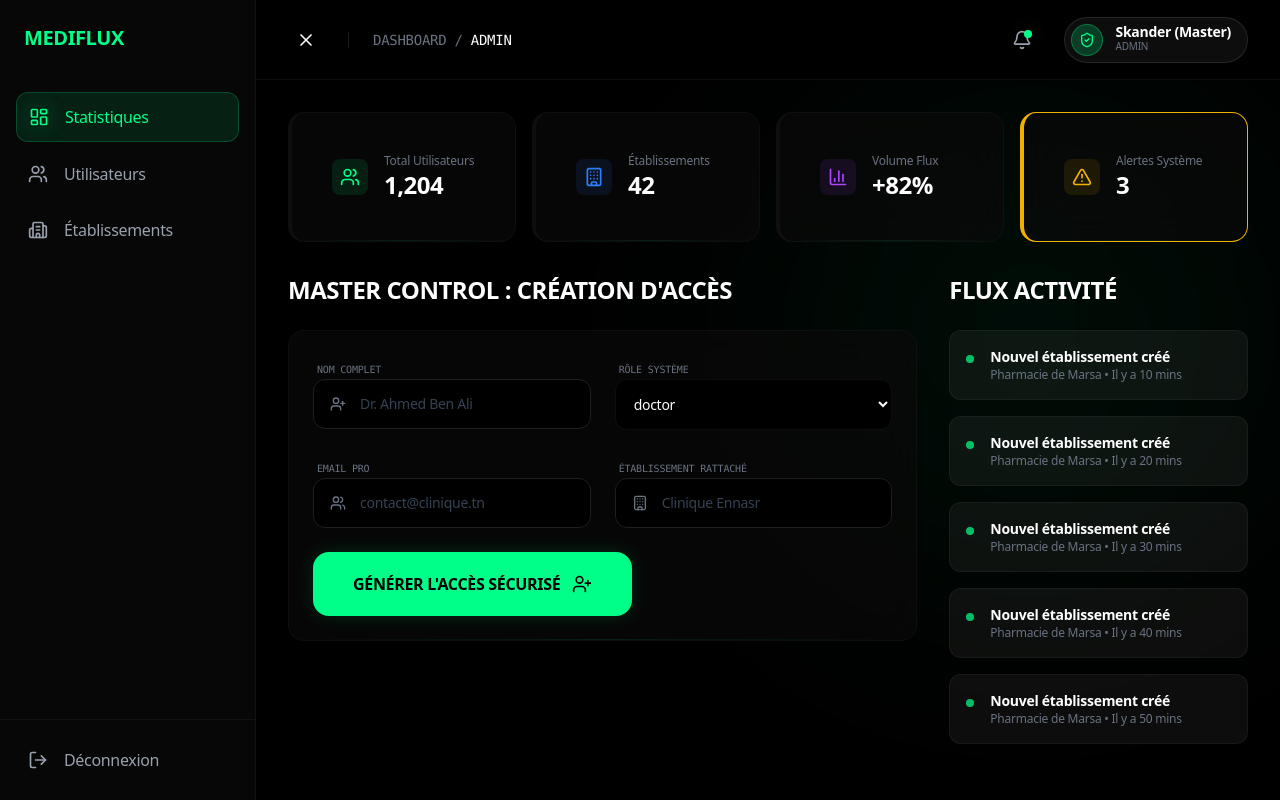
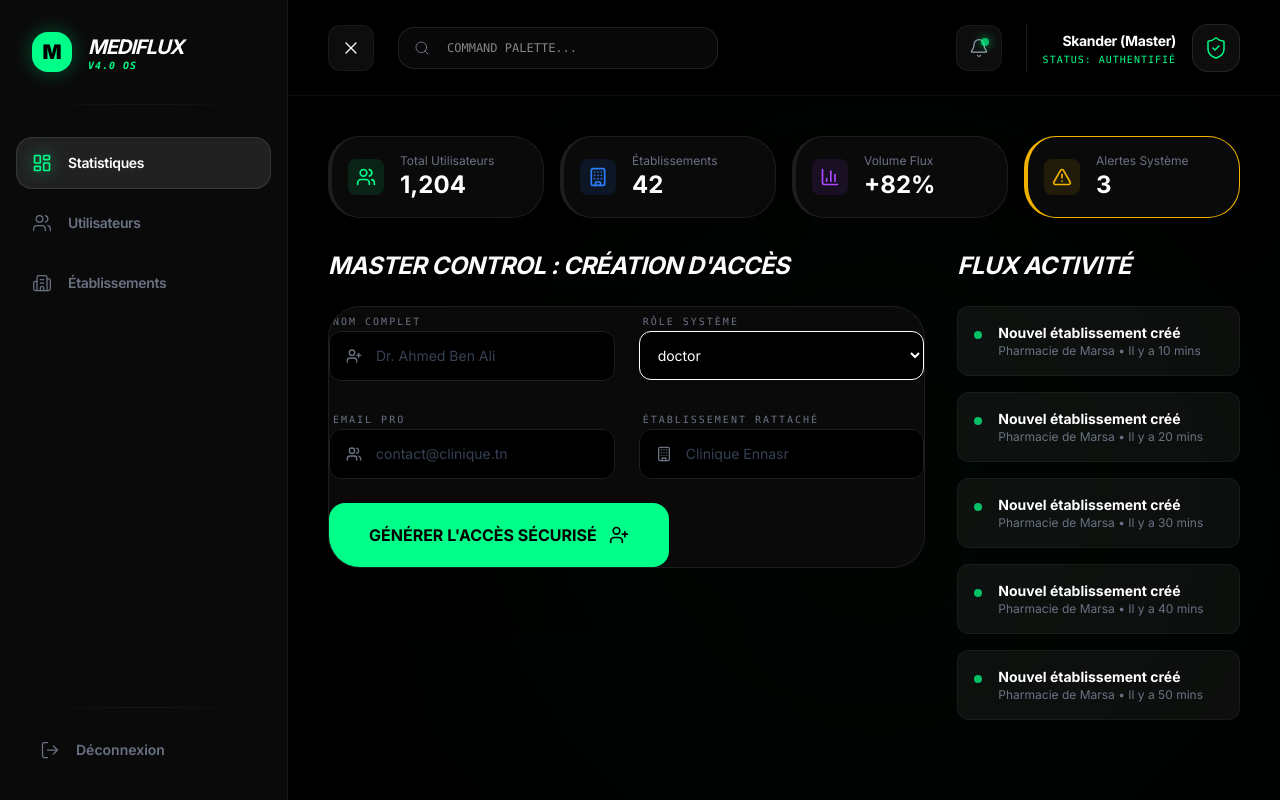
Before and after one commit to skander20057/medifluxvfx, a Next.js app: page /admin in a window 1280 px wide. Built offline with nearby package versions, Linux system fonts and the light colour scheme; no server answers.

Commit message:
Design: complete Neo-Digital Premium UI overhaul (V4)

```diff
--- a/src/components/layout/DashboardLayout.tsx
+++ b/src/components/layout/DashboardLayout.tsx
@@ -13,23 +13,25 @@ import {
   Menu,
   X,
   ShieldCheck,
-  Bell
+  Bell,
+  Search
 } from "lucide-react";
 import { createClient } from "@/lib/supabaseClient";
+import { motion, AnimatePresence } from "framer-motion";
 
 interface SidebarItem {
   title: string;
-  icon: React.ReactNode;
+  icon: React.ElementType;
   href: string;
   role: string[];
 }
 
 const sidebarItems: SidebarItem[] = [
-  { title: "Statistiques", icon: <LayoutDashboard className="w-5 h-5" />, href: "/admin", role: ["admin"] },
-  { title: "Utilisateurs", icon: <Users className="w-5 h-5" />, href: "/admin/users", role: ["admin"] },
-  { title: "Établissements", icon: <Building2 className="w-5 h-5" />, href: "/admin/clinics", role: ["admin"] },
-  { title: "Consultations", icon: <Stethoscope className="w-5 h-5" />, href: "/doctor", role: ["doctor"] },
-  { title: "Ordonnances", icon: <Pill className="w-5 h-5" />, href: "/pharmacy", role: ["pharmacy"] },
+  { title: "Statistiques", icon: LayoutDashboard, href: "/admin", role: ["admin"] },
+  { title: "Utilisateurs", icon: Users, href: "/admin/users", role: ["admin"] },
+  { title: "Établissements", icon: Building2, href: "/admin/clinics", role: ["admin"] },
+  { title: "Consultations", icon: Stethoscope, href: "/doctor", role: ["doctor"] },
+  { title: "Flux Ordonnances", icon: Pill, href: "/pharmacy", role: ["pharmacy"] },
 ];
 
 export const DashboardLayout = ({
@@ -53,93 +55,133 @@ export const DashboardLayout = ({
   const currentRoleItems = sidebarItems.filter(item => item.role.includes(role));
 
   return (
-    <div className="flex min-h-screen bg-bg-main text-white font-sans overflow-hidden">
+    <div className="flex min-h-screen bg-black text-white font-inter selection:bg-accent-green/20">
       {/* Sidebar */}
       <aside
         className={`
-          ${isOpen ? "w-64" : "w-20"}
-          bg-bg-surface border-r border-white/5
-          transition-all duration-300 ease-in-out
-          flex flex-col z-50
+          ${isOpen ? "w-72" : "w-24"}
+          bg-[#0A0A0B] border-r border-white/5
+          transition-all duration-500 cubic-bezier(0.4, 0, 0.2, 1)
+          flex flex-col z-50 relative
         `}
       >
-        <div className="p-6 flex items-center justify-between">
-          {isOpen ? (
-            <h2 className="text-xl font-bold tracking-tighter text-accent-green">MEDIFLUX</h2>
-          ) : (
-            <div className="w-8 h-8 bg-accent-green rounded-lg flex items-center justify-center">
-              <span className="text-black font-bold">M</span>
+        <div className="p-8 flex items-center gap-4">
+          <div className="w-10 h-10 bg-accent-green rounded-2xl flex items-center justify-center shadow-[0_0_20px_rgba(0,255,136,0.3)]">
+            <span className="text-black font-black text-xl">M</span>
           </div>
+          {isOpen && (
+            <motion.h2
+              initial={{ opacity: 0, x: -10 }}
+              animate={{ opacity: 1, x: 0 }}
+              className="text-xl font-bold tracking-tighter"
+            >
+              MEDIFLUX <span className="text-[10px] font-mono text-accent-green block leading-none tracking-widest">v4.0 OS</span>
+            </motion.h2>
           )}
         </div>
 
-        <nav className="flex-1 px-4 space-y-2 mt-4">
-          {currentRoleItems.map((item) => (
+        {/* Separator Fade */}
+        <div className="mx-8 h-px bg-gradient-to-r from-transparent via-white/5 to-transparent" />
+
+        <nav className="flex-1 px-4 space-y-2 mt-8">
+          {currentRoleItems.map((item) => {
+            const Icon = item.icon;
+            const isActive = pathname === item.href;
+            return (
               <Link
                 key={item.href}
                 href={item.href}
                 className={`
-                flex items-center gap-4 p-3 rounded-xl transition-all group
-                ${pathname === item.href ? "bg-accent-green/10 text-accent-green border border-accent-green/20" : "hover:bg-white/5 text-gray-400"}
+                  flex items-center gap-4 p-4 rounded-2xl transition-all duration-300 group relative
+                  ${isActive ? "bg-white/5 text-white" : "text-gray-500 hover:text-white hover:bg-white/[0.02]"}
                 `}
               >
-              <div className={pathname === item.href ? "text-accent-green shadow-glow" : "group-hover:text-white"}>
-                {item.icon}
-              </div>
-              {isOpen && <span className="font-medium">{item.title}</span>}
+                {isActive && (
+                  <motion.div
+                    layoutId="active-pill"
+                    className="absolute inset-0 bg-white/5 rounded-2xl border border-white/10"
+                    transition={{ type: "spring", bounce: 0.2, duration: 0.6 }}
+                  />
+                )}
+                <Icon
+                  strokeWidth={isActive ? 2 : 1.5}
+                  className={`w-5 h-5 relative z-10 ${isActive ? "text-accent-green drop-shadow-[0_0_8px_rgba(0,255,136,0.5)]" : "group-hover:text-white"}`}
+                />
+                {isOpen && <span className="font-semibold text-sm relative z-10 tracking-tight">{item.title}</span>}
               </Link>
-          ))}
+            );
+          })}
         </nav>
 
-        <div className="p-4 border-t border-white/5 mt-auto">
+        {/* Bottom Section */}
+        <div className="p-6 mt-auto space-y-4">
+          <div className="h-px bg-gradient-to-r from-transparent via-white/5 to-transparent" />
           <button
             onClick={handleLogout}
-            className="flex items-center gap-4 p-3 w-full rounded-xl hover:bg-red-500/10 text-gray-400 hover:text-red-500 transition-all"
+            className="flex items-center gap-4 p-4 w-full rounded-2xl text-gray-500 hover:text-red-500 hover:bg-red-500/5 transition-all duration-300 group"
           >
-            <LogOut className="w-5 h-5" />
-            {isOpen && <span className="font-medium">Déconnexion</span>}
+            <LogOut strokeWidth={1.5} className="w-5 h-5 group-hover:drop-shadow-[0_0_8px_rgba(239,68,68,0.5)]" />
+            {isOpen && <span className="font-semibold text-sm">Déconnexion</span>}
           </button>
         </div>
       </aside>
 
-      {/* Main Content */}
+      {/* Main Content Area */}
       <main className="flex-1 flex flex-col min-w-0 bg-[#000000] relative">
         {/* Header */}
-        <header className="h-20 border-b border-white/5 flex items-center justify-between px-8 bg-bg-main/50 backdrop-blur-md sticky top-0 z-40">
-          <div className="flex items-center gap-4">
-            <button onClick={() => setIsOpen(!isOpen)} className="p-2 hover:bg-white/5 rounded-lg">
-              {isOpen ? <X className="w-5 h-5" /> : <Menu className="w-5 h-5" />}
+        <header className="h-24 border-b border-white/5 flex items-center justify-between px-10 bg-black/50 backdrop-blur-xl sticky top-0 z-40">
+          <div className="flex items-center gap-6">
+            <button
+              onClick={() => setIsOpen(!isOpen)}
+              className="p-3 bg-white/5 border border-white/5 hover:border-white/20 rounded-xl transition-all"
+            >
+              {isOpen ? <X strokeWidth={1.5} className="w-5 h-5" /> : <Menu strokeWidth={1.5} className="w-5 h-5" />}
             </button>
-            <div className="h-4 w-px bg-white/10 mx-2" />
-            <h1 className="text-sm font-mono text-gray-500 uppercase tracking-widest">
-              Dashboard / <span className="text-white">{role}</span>
-            </h1>
+
+            <div className="relative hidden md:block w-80">
+               <Search strokeWidth={1.5} className="absolute left-4 top-1/2 -translate-y-1/2 w-4 h-4 text-gray-500" />
+               <input
+                 className="w-full bg-white/[0.03] border border-white/10 rounded-2xl py-3 pl-12 pr-4 text-xs font-mono focus:outline-none focus:border-accent-green/30"
+                 placeholder="COMMAND PALETTE..."
+               />
+            </div>
           </div>
 
           <div className="flex items-center gap-6">
-            <button className="relative p-2 hover:bg-white/5 rounded-lg text-gray-400 hover:text-white transition-colors">
-              <Bell className="w-5 h-5" />
-              <span className="absolute top-2 right-2 w-2 h-2 bg-accent-green rounded-full shadow-glow" />
+            <button className="relative p-3 bg-white/5 border border-white/5 rounded-xl text-gray-400 hover:text-white transition-all group">
+              <Bell strokeWidth={1.5} className="w-5 h-5" />
+              <span className="absolute top-3 right-3 w-2 h-2 bg-accent-green rounded-full shadow-[0_0_10px_rgba(0,255,136,1)] animate-pulse" />
             </button>
-            <div className="flex items-center gap-3 bg-white/5 p-1.5 pr-4 rounded-full border border-white/10">
-              <div className="w-8 h-8 rounded-full bg-accent-green/20 flex items-center justify-center border border-accent-green/30">
-                <ShieldCheck className="w-4 h-4 text-accent-green" />
+
+            <div className="flex items-center gap-4 pl-4 border-l border-white/10">
+              <div className="text-right hidden sm:block">
+                <p className="text-sm font-bold tracking-tight">{userName || "Dr. Skander"}</p>
+                <p className="text-[10px] text-accent-green font-mono uppercase tracking-widest leading-none mt-1">Status: Authentifié</p>
               </div>
-              <div className="text-sm">
-                <p className="font-bold leading-none">{userName || "Utilisateur"}</p>
-                <p className="text-[10px] text-gray-500 uppercase tracking-wider">{role}</p>
+              <div className="w-12 h-12 rounded-2xl bg-white/5 border border-white/10 flex items-center justify-center relative group">
+                <ShieldCheck strokeWidth={1.5} className="w-6 h-6 text-accent-green group-hover:scale-110 transition-transform" />
               </div>
             </div>
           </div>
         </header>
 
-        {/* Content Area */}
-        <div className="flex-1 overflow-y-auto p-8 relative">
-           {/* Background Mesh for Atmosphere */}
-           <div className="absolute top-0 right-0 w-[500px] h-[500px] bg-accent-green/5 blur-[120px] rounded-full pointer-events-none" />
+        {/* Dynamic Content */}
+        <div className="flex-1 overflow-y-auto p-10 relative custom-scrollbar">
+           {/* Atmosphere Layer */}
+           <div className="absolute top-0 right-0 w-[800px] h-[800px] bg-accent-green/5 blur-[150px] rounded-full pointer-events-none opacity-50" />
 
            <div className="relative z-10 w-full max-w-7xl mx-auto">
+             <AnimatePresence mode="wait">
+              <motion.div
+                key={pathname}
+                initial={{ opacity: 0, y: 10 }}
+                animate={{ opacity: 1, y: 0 }}
+                exit={{ opacity: 0, y: -10 }}
+                transition={{ duration: 0.4, ease: [0.4, 0, 0.2, 1] }}
+              >
                 {children}
+              </motion.div>
+             </AnimatePresence>
            </div>
         </div>
       </main>
--- a/src/components/ui/LoadingScreen.tsx
+++ b/src/components/ui/LoadingScreen.tsx
@@ -1,29 +1,58 @@
 "use client";
 
 import React from "react";
+import { motion } from "framer-motion";
+import Image from "next/image";
 
 export const LoadingScreen = () => {
   return (
-    <div className="fixed inset-0 z-[100] flex items-center justify-center bg-bg-main">
-      <div className="relative flex flex-col items-center gap-6">
-        {/* Pulsing Logo Animation */}
-        <div className="relative">
-          <div className="w-16 h-16 bg-accent-green rounded-full animate-ping opacity-20 absolute inset-0" />
-          <div className="w-16 h-16 bg-accent-green rounded-full blur-xl opacity-40 absolute inset-0" />
-          <div className="w-16 h-16 bg-bg-surface border-2 border-accent-green/50 rounded-full flex items-center justify-center relative z-10 shadow-glow">
-            <div className="w-8 h-8 bg-accent-green rounded-sm rotate-45 animate-pulse" />
-          </div>
-        </div>
+    <div className="fixed inset-0 z-[100] bg-black flex flex-col items-center justify-center">
+      <div className="relative">
+        {/* Deep Gaussian Glow Background */}
+        <motion.div
+          animate={{
+            scale: [1, 1.2, 1],
+            opacity: [0.3, 0.6, 0.3],
+          }}
+          transition={{
+            duration: 3,
+            repeat: Infinity,
+            ease: "easeInOut",
+          }}
+          className="absolute inset-0 bg-accent-green blur-[60px] rounded-full opacity-30"
+        />
 
-        <div className="flex flex-col items-center">
-          <h2 className="text-white font-bold tracking-widest text-xl mb-1">MEDIFLUX</h2>
-          <div className="flex items-center gap-1">
-            <span className="w-1 h-1 bg-accent-green rounded-full animate-bounce [animation-delay:-0.3s]" />
-            <span className="w-1 h-1 bg-accent-green rounded-full animate-bounce [animation-delay:-0.15s]" />
-            <span className="w-1 h-1 bg-accent-green rounded-full animate-bounce" />
-          </div>
-        </div>
+        {/* Pulsating Icon */}
+        <motion.div
+          animate={{
+            opacity: [0.4, 1, 0.4],
+            scale: [0.95, 1, 0.95],
+          }}
+          transition={{
+            duration: 2,
+            repeat: Infinity,
+            ease: "easeInOut",
+          }}
+          className="relative z-10"
+        >
+          <Image
+            src="/icon.png"
+            alt="MediFlux OS"
+            width={120}
+            height={120}
+            className="filter drop-shadow-[0_0_20px_rgba(0,255,136,0.3)]"
+          />
+        </motion.div>
       </div>
+
+      <motion.p
+        initial={{ opacity: 0 }}
+        animate={{ opacity: 1 }}
+        transition={{ delay: 0.5 }}
+        className="mt-8 text-[10px] font-mono uppercase tracking-[0.5em] text-gray-600 animate-pulse"
+      >
+        Initialisation du système...
+      </motion.p>
     </div>
   );
 };
--- a/src/components/ui/PremiumCard.tsx
+++ b/src/components/ui/PremiumCard.tsx
@@ -1,25 +1,22 @@
 "use client";
 
 import React, { useRef, useState } from "react";
-import { motion, useMotionValue, useSpring } from "framer-motion";
+import { motion, useMotionValue, useSpring, useMotionTemplate } from "framer-motion";
 
 interface PremiumCardProps {
   children: React.ReactNode;
   className?: string;
-  onClick?: () => void;
 }
 
-export const PremiumCard = ({ children, className = "", onClick }: PremiumCardProps) => {
-  const cardRef = useRef<HTMLDivElement>(null);
+export const PremiumCard = ({ children, className = "" }: PremiumCardProps) => {
+  const mouseX = useMotionValue(0);
+  const mouseY = useMotionValue(0);
   const [isHovered, setIsHovered] = useState(false);
 
-  const mouseX = useMotionValue(0);
-  const mouseY = useMotionValue(0);
-
   // Smooth springs for the spotlight movement
-  const springConfig = { damping: 20, stiffness: 300 };
-  const spotX = useSpring(mouseX, springConfig);
-  const spotY = useSpring(mouseY, springConfig);
+  const springConfig = { damping: 25, stiffness: 200 };
+  const smoothX = useSpring(mouseX, springConfig);
+  const smoothY = useSpring(mouseY, springConfig);
 
   function handleMouseMove({ currentTarget, clientX, clientY }: React.MouseEvent) {
     const { left, top } = currentTarget.getBoundingClientRect();
@@ -28,37 +25,50 @@ export const PremiumCard = ({ children, className = "", onClick }: PremiumCardPr
   }
 
   return (
-    <div
-      ref={cardRef}
-      onClick={onClick}
+    <motion.div
       onMouseMove={handleMouseMove}
       onMouseEnter={() => setIsHovered(true)}
       onMouseLeave={() => setIsHovered(false)}
+      whileHover={{ scale: 1.01 }}
       className={`
-        relative overflow-hidden
-        bg-[#0A0A0B]/60 backdrop-blur-[20px]
-        border-[1px] border-white/[0.03] rounded-2xl
-        transition-all duration-500
-        hover:border-accent-green/20
+        relative overflow-hidden group
+        bg-[#0A0A0B] border border-white/[0.08] rounded-[2rem]
+        backdrop-blur-xl shadow-2xl
+        transition-all duration-500 ease-out
         ${className}
       `}
     >
-      {/* Dynamic Spotlight Effect */}
+      {/* Liquid Spotlight Gradient */}
       <motion.div
-        className="pointer-events-none absolute -inset-px opacity-0 transition-opacity duration-300 z-0"
+        className="pointer-events-none absolute -inset-px opacity-0 group-hover:opacity-100 transition-opacity duration-700"
         style={{
-          background: `radial-gradient(400px circle at ${spotX}px ${spotY}px, rgba(0, 255, 136, 0.08), transparent 70%)`,
-          opacity: isHovered ? 1 : 0,
+          background: useMotionTemplate`
+            radial-gradient(
+              450px circle at ${smoothX}px ${smoothY}px,
+              rgba(0, 255, 136, 0.08),
+              transparent 80%
+            )
+          `,
         }}
       />
 
-      {/* Internal Content */}
-      <div className="relative z-10 p-6 h-full">
-        {children}
-      </div>
+      {/* Edge Highlight Glow */}
+      <motion.div
+        className="pointer-events-none absolute -inset-px opacity-0 group-hover:opacity-100 transition-opacity duration-700"
+        style={{
+          background: useMotionTemplate`
+            radial-gradient(
+              150px circle at ${smoothX}px ${smoothY}px,
+              rgba(0, 255, 136, 0.2),
+              transparent 80%
+            )
+          `,
+          maskImage: "linear-gradient(white, white), linear-gradient(white, white)",
+          maskComposite: "exclude",
+        }}
+      />
 
-      {/* Subtle Bottom Glow Line */}
-      <div className="absolute bottom-0 inset-x-0 h-px bg-gradient-to-r from-transparent via-accent-green/10 to-transparent" />
-    </div>
+      <div className="relative z-10">{children}</div>
+    </motion.div>
   );
 };
--- a/src/styles/globals.css
+++ b/src/styles/globals.css
@@ -1,77 +1,76 @@
 @import "tailwindcss";
 
 @theme {
-  --color-bg-main: #000000;
-  --color-bg-surface: rgba(10, 10, 11, 0.7);
-  --color-accent-green: #00ff88;
-  --color-accent-green-glow: rgba(0, 255, 136, 0.4);
-  --color-border-iron: rgba(255, 255, 255, 0.05);
-
-  --shadow-glow: 0 0 20px rgba(0, 255, 136, 0.15);
-  --shadow-glow-strong: 0 0 40px rgba(0, 255, 136, 0.3);
+  --font-inter: "Inter", sans-serif;
+  --color-accent-green: #00FF88;
+  --color-dark-bg: #000000;
+  --color-card-bg: #0A0A0B;
+  --color-card-border: rgba(255, 255, 255, 0.08);
 }
 
 :root {
-  --background: #000000;
-  --foreground: #ffffff;
+  --accent-neon: #00FF88;
+  --accent-glow: rgba(0, 255, 136, 0.15);
+  --glass-bg: rgba(10, 10, 11, 0.85);
+  --glass-border: rgba(255, 255, 255, 0.05);
 }
 
-* {
-  letter-spacing: -0.02em;
-}
-
-body {
-  background-color: #000000;
-  color: #ffffff;
-  font-family: 'Inter', system-ui, sans-serif;
-  overflow-x: hidden;
-  -webkit-font-smoothing: antialiased;
-}
-
-@layer utilities {
-  .bg-mesh {
-    background-color: #000000;
-    background-image:
-      radial-gradient(at 0% 0%, rgba(0, 255, 136, 0.08) 0, transparent 50%),
-      radial-gradient(at 100% 0%, rgba(0, 255, 136, 0.05) 0, transparent 50%),
-      radial-gradient(at 50% 100%, rgba(0, 255, 136, 0.03) 0, transparent 50%);
+@layer base {
+  body {
+    @apply bg-black text-white selection:bg-accent-green/30;
+    font-family: var(--font-inter);
+    background: #000000;
+    overflow-x: hidden;
   }
 
-  .glass-card {
-    background: rgba(10, 10, 11, 0.5);
-    backdrop-filter: blur(20px);
-    border: 1px solid rgba(255, 255, 255, 0.03);
-    box-shadow: 0 25px 50px -12px rgba(0, 0, 0, 0.5);
+  /* Tech Typography */
+  h1, h2, h3, h4, .tech-heading {
+    @apply tracking-tighter uppercase italic;
+    letter-spacing: -0.02em;
   }
 
-  .neon-border {
-    border-color: rgba(0, 255, 136, 0.3);
-    box-shadow: 0 0 15px rgba(0, 255, 136, 0.1);
+  .label-caps {
+    @apply text-[10px] font-mono uppercase tracking-[0.2em] text-gray-500;
   }
 }
 
-/* Scrollbar Premium */
-::-webkit-scrollbar {
-  width: 4px;
-}
-::-webkit-scrollbar-track {
-  background: #000000;
-}
-::-webkit-scrollbar-thumb {
-  background: #1F1F22;
-  border-radius: 10px;
-}
-::-webkit-scrollbar-thumb:hover {
-  background: #00ff88;
+@layer components {
+  /* Spotlight Effect Foundation */
+  .spotlight-card {
+    @apply relative bg-card-bg border border-card-border rounded-3xl overflow-hidden transition-all duration-300;
+    backdrop-filter: blur(15px);
+  }
+
+  .neon-glow-btn {
+    @apply bg-accent-green text-black font-black uppercase tracking-tighter px-6 py-4 rounded-2xl
+           transition-all duration-300 transform hover:-translate-y-1 hover:shadow-[0_0_30px_rgba(0,255,136,0.4)];
+  }
+
+  .glass-input {
+    @apply bg-white/[0.03] border border-white/10 rounded-2xl py-4 px-4 text-white
+           focus:outline-none focus:border-accent-green/40 transition-all duration-300;
+  }
 }
 
-/* Animations d'arrière-plan */
-@keyframes pulse-bg {
-  0% { opacity: 0.3; }
-  50% { opacity: 0.6; }
-  100% { opacity: 0.3; }
+/* Animations */
+@keyframes pulse-glow {
+  0%, 100% { opacity: 0.5; filter: blur(10px); }
+  50% { opacity: 0.8; filter: blur(15px); }
 }
 
-.animate-glow-slow {
-  animation: pulse-bg 8s ease-in-out infinite;
+.animate-glow {
+  animation: pulse-glow 4s ease-in-out infinite;
 }
+
+/* Separation Gradients */
+.separator-fade {
+  height: 1px;
+  background: linear-gradient(90deg, transparent, rgba(255,255,255,0.1), transparent);
+}
+
+/* Mesh Background Layer */
+.bg-mesh {
+  background:
+    radial-gradient(at 0% 0%, rgba(0, 255, 136, 0.05) 0px, transparent 50%),
+    radial-gradient(at 100% 100%, rgba(0, 255, 136, 0.03) 0px, transparent 50%);
+}
```
Also changed, not shown: src/app/(auth)/login/page.tsx (+50 -45 lines). Lines whose indentation alone changed are shown as unchanged.
